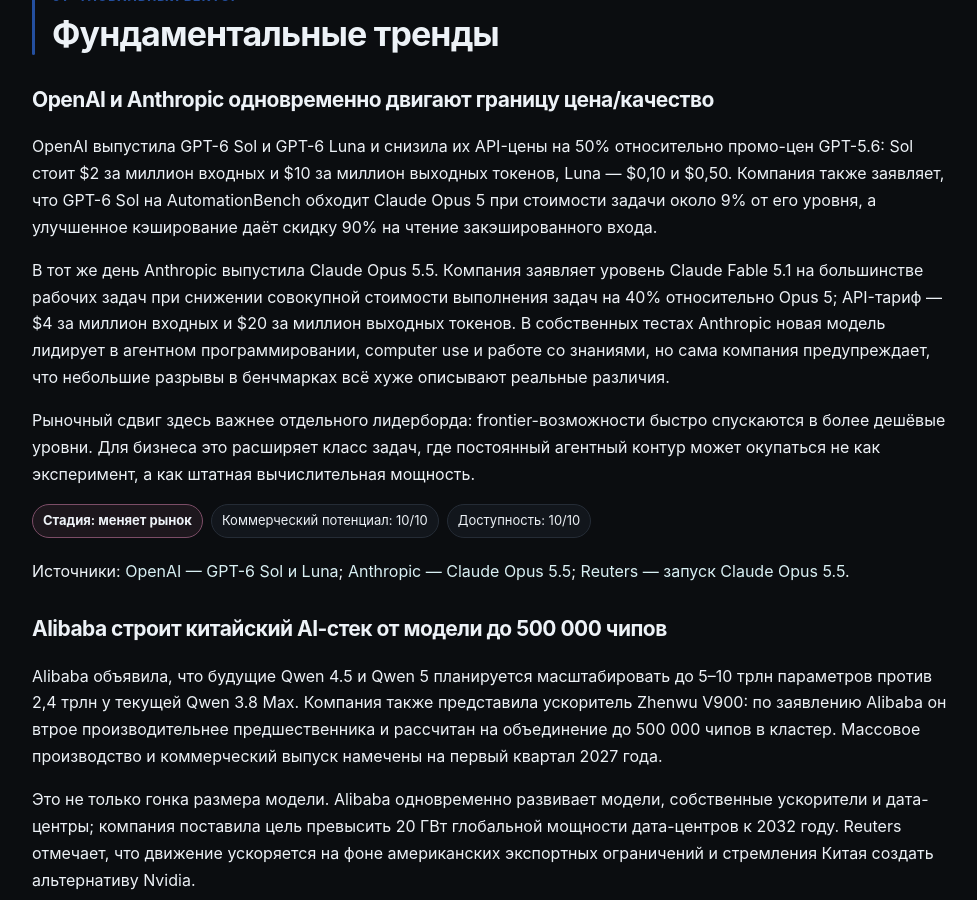
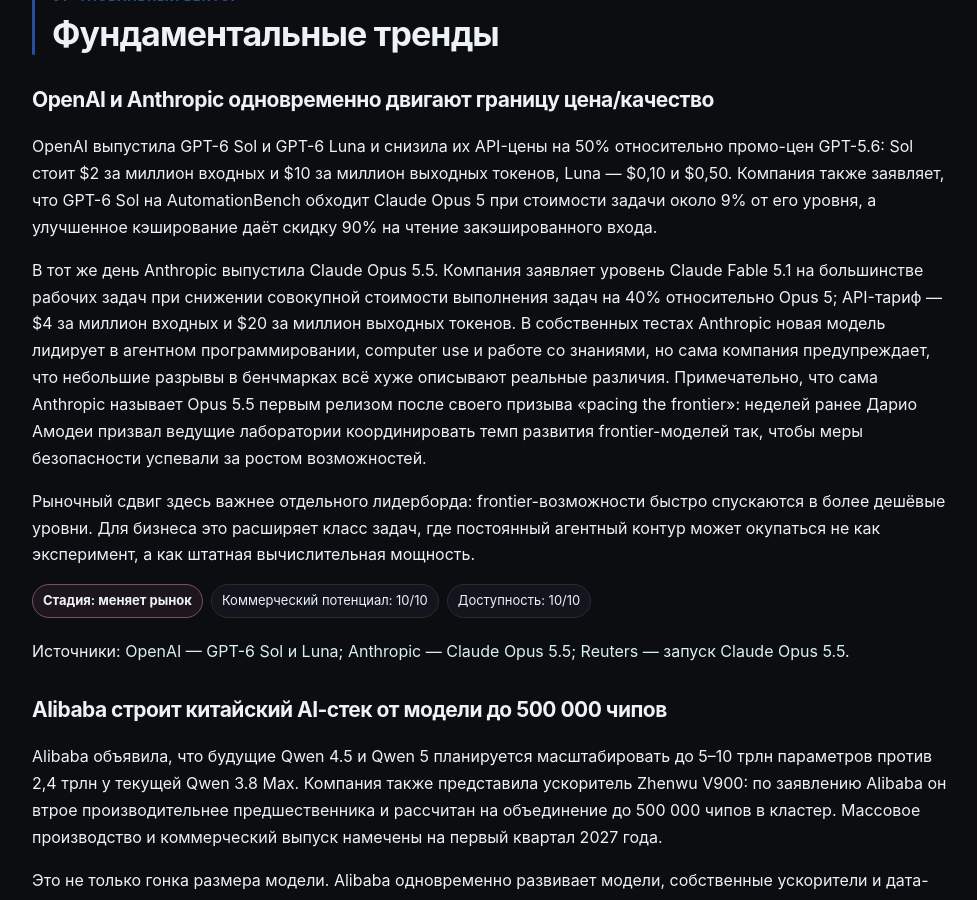
Before and after one commit to DmitryCarni/ai-news-by-carni, a Jekyll site: the page built from daily/2026-09-22.md, in a window 1280 px wide and 900 px high, scrolled down 390 px. Shown: the whole window, without its empty margins (148-1125 px from the left). Built offline with Jekyll 4.4.1, drawn with Linux system fonts in a browser that asks for light colours.

Commit message:
docs(daily): add Anthropic pacing context to price-war story

```diff
--- a/daily/2026-09-22.md
+++ b/daily/2026-09-22.md
@@ -27,7 +27,7 @@ permalink: /daily/2026-09-22/
 
 OpenAI выпустила GPT-6 Sol и GPT-6 Luna и снизила их API-цены на 50% относительно промо-цен GPT-5.6: Sol стоит $2 за миллион входных и $10 за миллион выходных токенов, Luna — $0,10 и $0,50. Компания также заявляет, что GPT-6 Sol на AutomationBench обходит Claude Opus 5 при стоимости задачи около 9% от его уровня, а улучшенное кэширование даёт скидку 90% на чтение закэшированного входа.
 
-В тот же день Anthropic выпустила Claude Opus 5.5. Компания заявляет уровень Claude Fable 5.1 на большинстве рабочих задач при снижении совокупной стоимости выполнения задач на 40% относительно Opus 5; API-тариф — $4 за миллион входных и $20 за миллион выходных токенов. В собственных тестах Anthropic новая модель лидирует в агентном программировании, computer use и работе со знаниями, но сама компания предупреждает, что небольшие разрывы в бенчмарках всё хуже описывают реальные различия.
+В тот же день Anthropic выпустила Claude Opus 5.5. Компания заявляет уровень Claude Fable 5.1 на большинстве рабочих задач при снижении совокупной стоимости выполнения задач на 40% относительно Opus 5; API-тариф — $4 за миллион входных и $20 за миллион выходных токенов. В собственных тестах Anthropic новая модель лидирует в агентном программировании, computer use и работе со знаниями, но сама компания предупреждает, что небольшие разрывы в бенчмарках всё хуже описывают реальные различия. Примечательно, что сама Anthropic называет Opus 5.5 первым релизом после своего призыва «pacing the frontier»: неделей ранее Дарио Амодеи призвал ведущие лаборатории координировать темп развития frontier-моделей так, чтобы меры безопасности успевали за ростом возможностей.
 
 Рыночный сдвиг здесь важнее отдельного лидерборда: frontier-возможности быстро спускаются в более дешёвые уровни. Для бизнеса это расширяет класс задач, где постоянный агентный контур может окупаться не как эксперимент, а как штатная вычислительная мощность.
 
```
